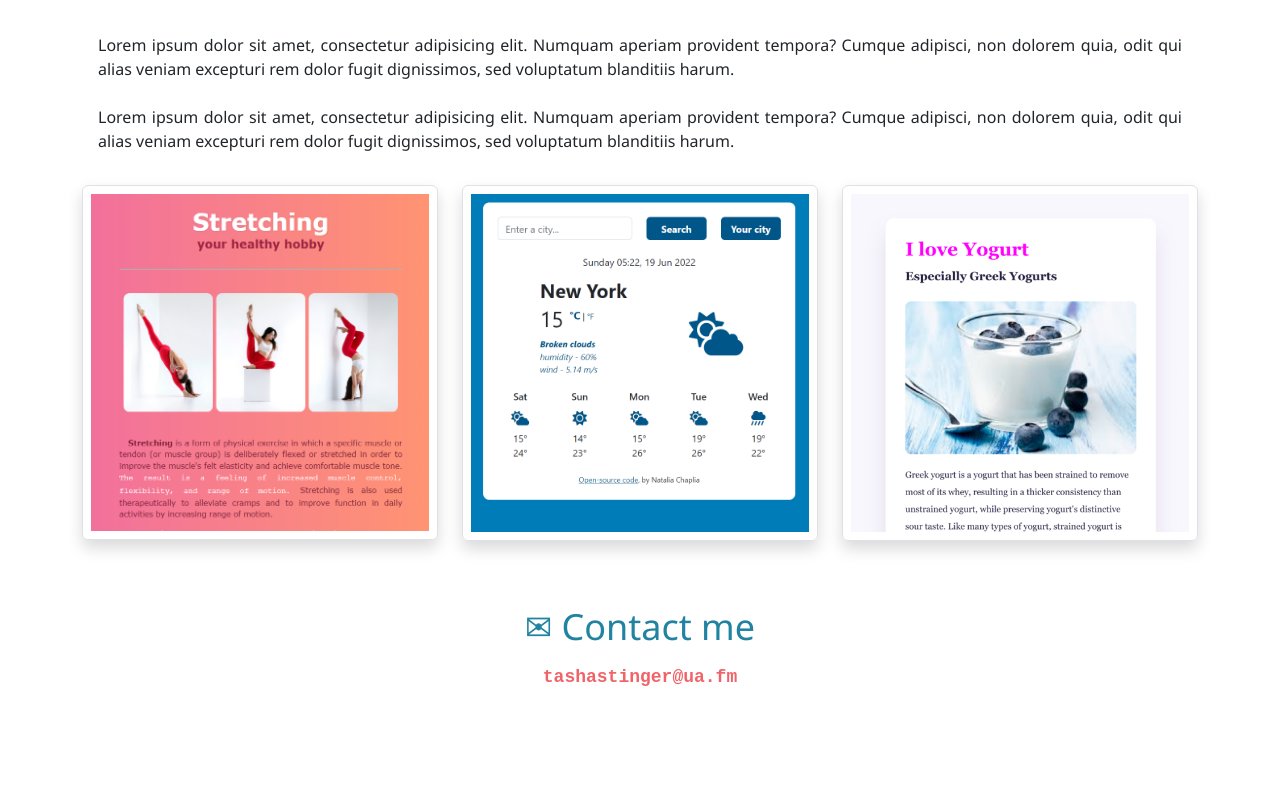
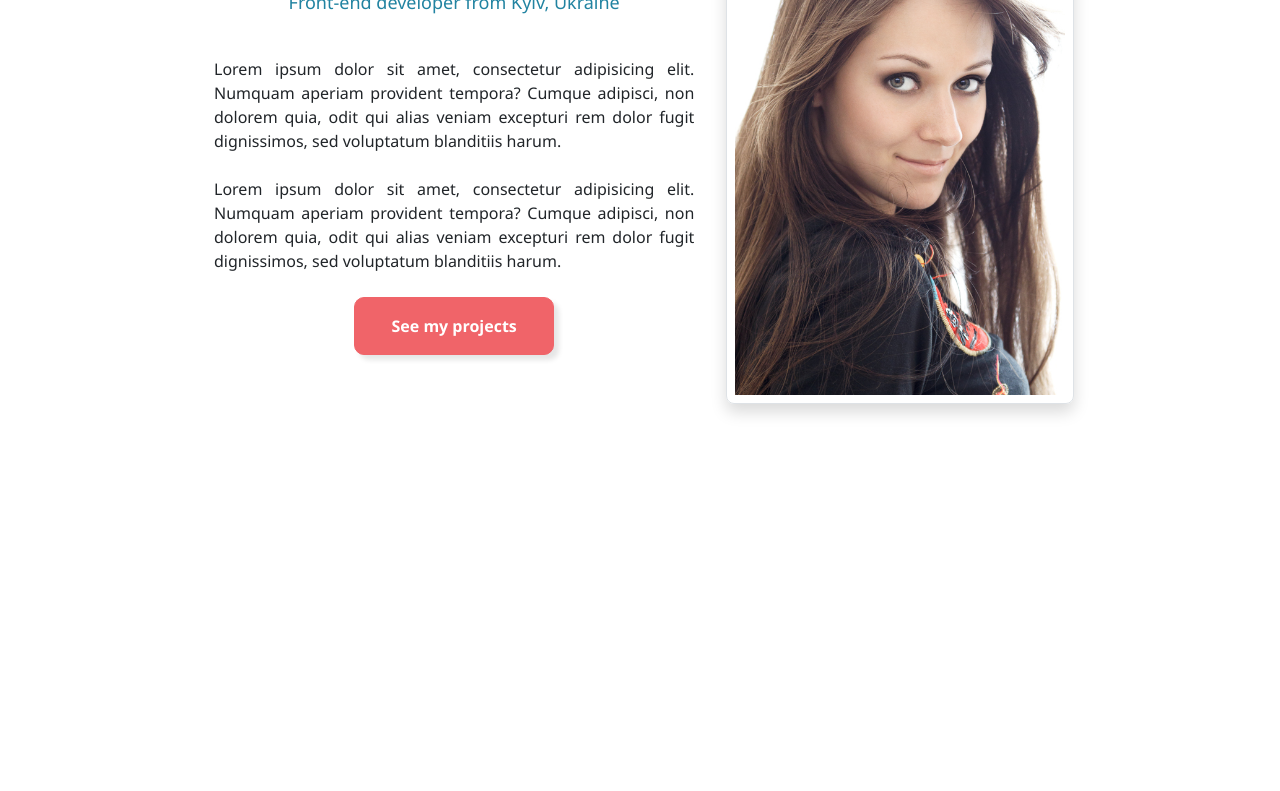
Before and after one commit to TashaStinger/Portfolio, a plain HTML site: page about.html in a window 1280 px wide. Shown: the part 225-1016 px from the top of the page. After the commit the page ends 800 px from the top, so only its background shows below. Drawn offline with nearby package versions, Linux system fonts and the light colour scheme.

Commit message:
Edited "About" page

```diff
--- a/about.html
+++ b/about.html
@@ -25,25 +25,38 @@
   <body>
     <div id="about-header"></div>
 
-    <div class="container">
     <div class="about-page-content">
+      <div class="container p-3">
+        <div class="row">
+          <div class="col-md-7 d-flex align-items-center">
+            <div class="about ">
               <h1>About me</h1>
               <h3>Front-end developer from Kyiv, Ukraine</h3>
               <br />
-        <p class="p-3">
+              <p class="p-2">
                 Lorem ipsum dolor sit amet, consectetur adipisicing elit. Numquam
-          aperiam provident tempora? Cumque adipisci, non dolorem quia, odit qui
-          alias veniam excepturi rem dolor fugit dignissimos, sed voluptatum
-          blanditiis harum.
+                aperiam provident tempora? Cumque adipisci, non dolorem quia, odit
+                qui alias veniam excepturi rem dolor fugit dignissimos, sed
+                voluptatum blanditiis harum.
                 <br />
+
                 <br />
                 Lorem ipsum dolor sit amet, consectetur adipisicing elit. Numquam
-          aperiam provident tempora? Cumque adipisci, non dolorem quia, odit qui
-          alias veniam excepturi rem dolor fugit dignissimos, sed voluptatum
-          blanditiis harum.
+                aperiam provident tempora? Cumque adipisci, non dolorem quia, odit
+                qui alias veniam excepturi rem dolor fugit dignissimos, sed
+                voluptatum blanditiis harum.
               </p>
-
-        <div class="row">
+              <a href="#" class="primary-button see-projects-btn mb-4" title="">
+                See my projects
+              </a>
+            </div>
+          </div>
+          <div class="col-md-5 d-flex align-items-center">
+            <img src="images/photo.jpg" alt="Portrait" class="img-fluid p-2 border rounded-3 shadow" />
+          </div>
+        </div>
+      </div>
+        <!-- <div class="row">
           <div class="col-sm-4">
             <img
               src="images/Stretching.png"
@@ -65,17 +78,16 @@
               class="img-fluid rounded p-2 mb-3 border shadow"
             />
           </div>
-        </div>
+        </div> -->
 
-        <div class="contact mt-5" id="contact">
+        <!-- <div class="contact mt-5" id="contact">
           <h2>✉ Contact me</h2>
-          <a
-            href="mailto:tashastinger@ua.fm"
+          <a href="mailto:tashastinger@ua.fm"
             class="email-link"
-            title="Contact me by e-mail"
-            >tashastinger@ua.fm</a
-          >
-        </div>
+            title="Contact me by e-mail">
+            tashastinger@ua.fm
+          </a>
+        </div> -->
       </div>
     </div>
 
--- a/src/style.css
+++ b/src/style.css
@@ -57,7 +57,12 @@ p {
 }
 
 .about-page-content {
-    margin-top: 100px;
+    max-width: 900px;
+    display: block;
+    margin: 100px auto;
+}
+.about-page-content h1 {
+    margin: 0;
 }
 
 .links {
@@ -102,6 +107,7 @@ p {
     margin: 16px;
 }
 
+
 .contact {
     margin-bottom: 100px;
 }
@@ -125,6 +131,13 @@ p {
     text-decoration: underline;
 }
 
+.see-projects-btn {
+    display: block;
+    margin: 16px auto;
+    max-width: 200px;
+    text-align: center;
+}
+
 /* --------------------------- */
 
 .bg-fourth-color {
```
Also changed, not shown: index.html (+4 -4 lines), images/Yogurt.png (deleted), images/photo.jpg (added). Lines whose indentation alone changed are shown as unchanged.
